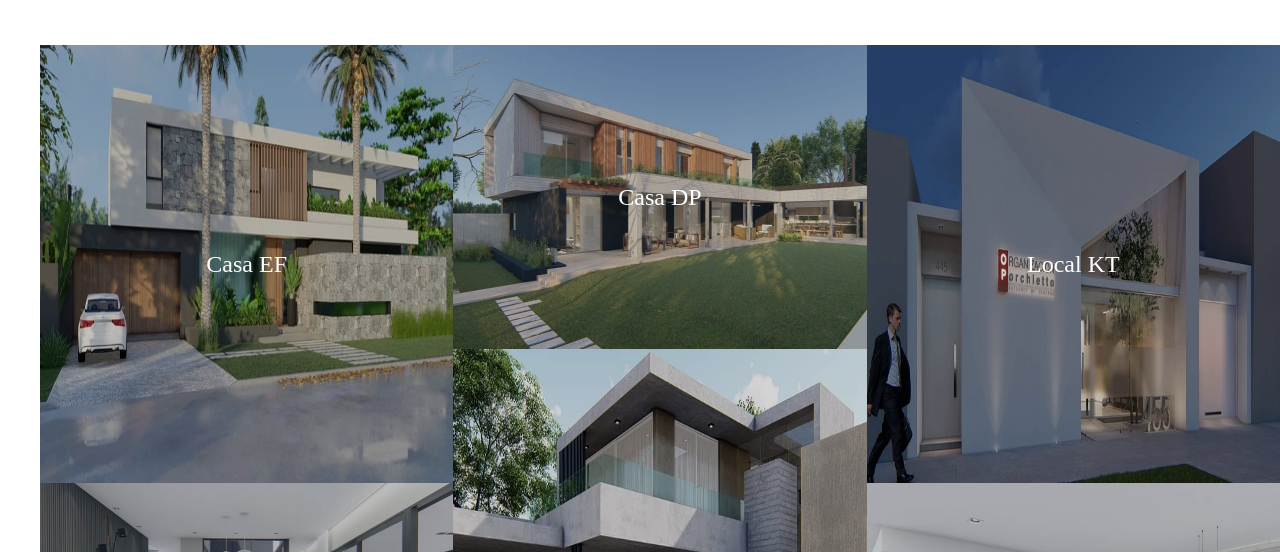
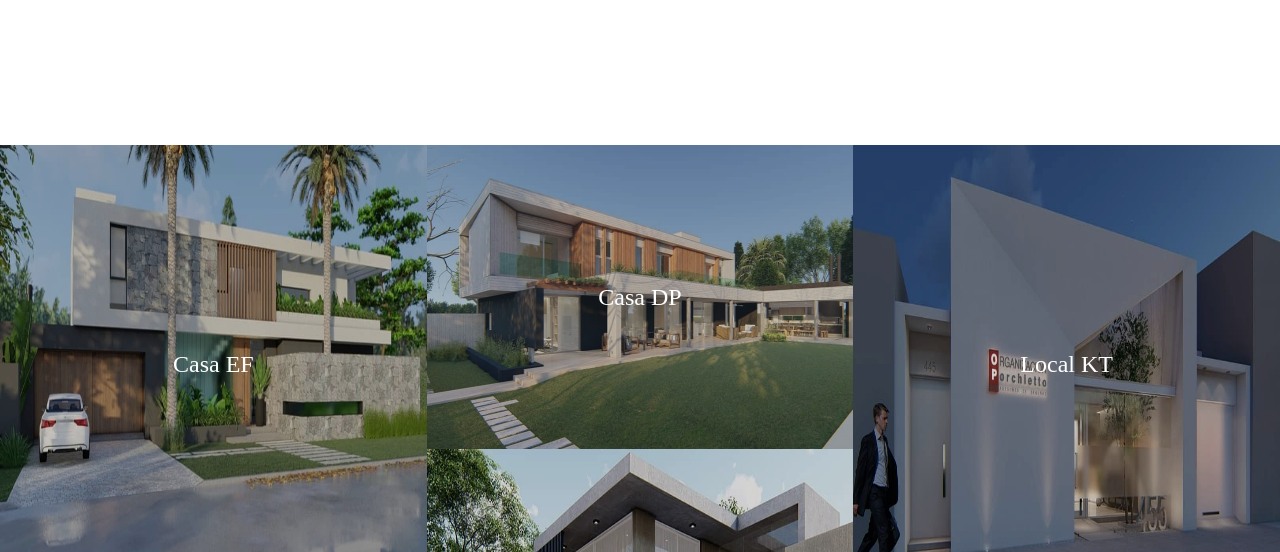
Before and after one commit to lfluck15/vfarquitectos, a plain HTML site: page proyectos.html in a window 1280 px wide. Shown: the part 234-786 px from the top of the page. Drawn offline with nearby package versions, Linux system fonts and the light colour scheme; a web font is replaced by a local one.

Commit message:
"Cambios en padding en pestaña proyectos"

```diff
--- a/css/style.css
+++ b/css/style.css
@@ -2,7 +2,7 @@ html, body, div, span, applet, object, iframe,
 h1, h2, h3, h4, h5, h6, p, blockquote, pre, abbr, acronym, address, big, cite, code,
 del, dfn, em, img, ins, kbd, q, s, samp,
 small, strike, strong, sub, sup, tt, var,
-b, u, i, center,
+b, i, center,
 dl, dt, dd, ol,
 fieldset, form, legend,
 table, caption, tbody, tfoot, thead, tr, th, td,
@@ -167,7 +167,7 @@ img {
   position: relative; }
 
 .gallery_box {
-  padding: 100 0 50 0;
+  padding: 100px 0 50px 0;
   display: flow-root; }
 
 .gallery_box li:hover img {
```
